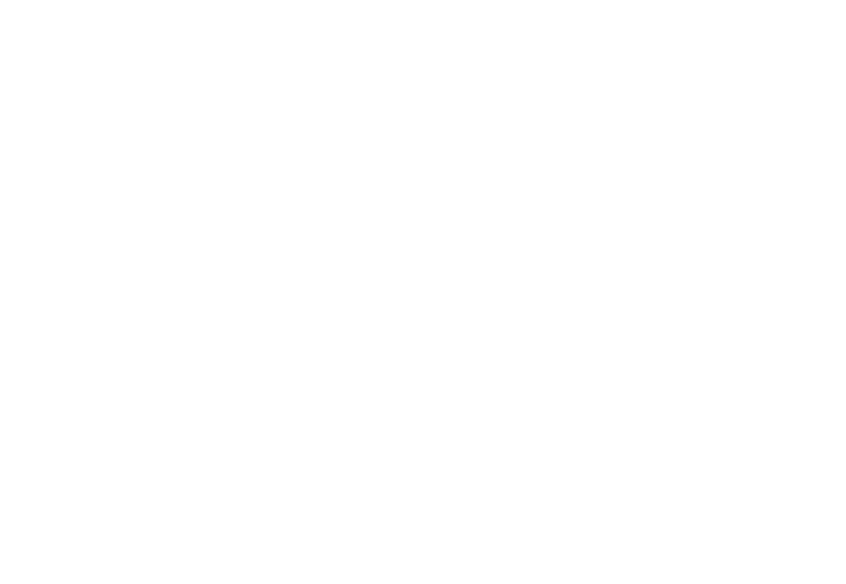
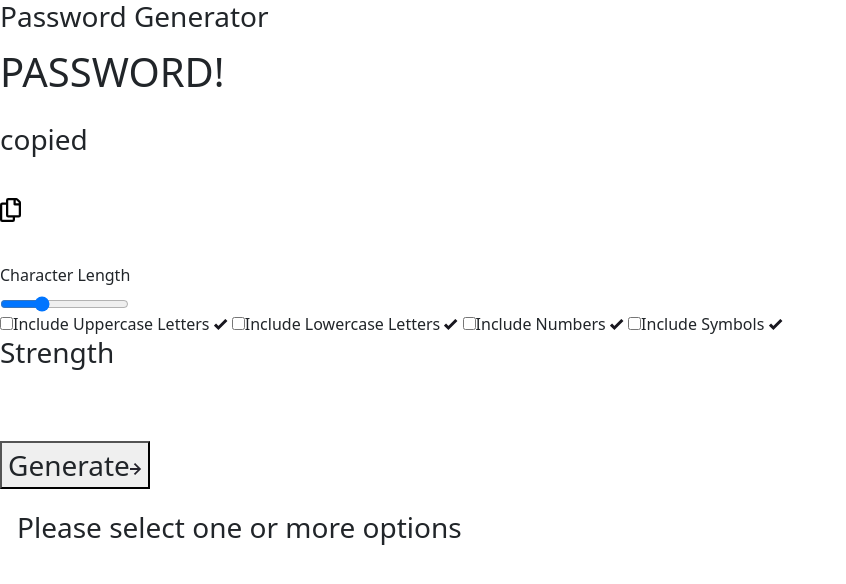
Before and after one commit to Rike12/Password-Generator, a plain HTML site: page index.html in a window 1280 px wide. Shown: the whole page, without its empty margins (0-846 px from the left). Drawn offline with nearby package versions, Linux system fonts and the light colour scheme.

Commit message:
created the HTML structure

```diff
--- a/index.html
+++ b/index.html
@@ -12,10 +12,56 @@
 <link href="https://fonts.googleapis.com/css2?family=JetBrains+Mono:wght@700&display=swap" rel="stylesheet">
    <!-----CSS---->
 <link rel="stylesheet" href="src/styles.css">
-
+<!---BOOTSTRAP-->
+<link href="https://cdn.jsdelivr.net/npm/bootstrap@5.0.2/dist/css/bootstrap.min.css" rel="stylesheet" integrity="sha384-EVSTQN3/azprG1Anm3QDgpJLIm9Nao0Yz1ztcQTwFspd3yD65VohhpuuCOmLASjC" crossorigin="anonymous">
     <title>Password Generator App</title>
 </head>
 <body>
+    <main class="main">
+        <h1 class="fs-3 text-grey title">Password Generator</h1>
+        <div class="field fs-1 flex">
+            <p id="fieldText" class="fieldText text-grey">PASSWORD!</p>
+            <div class="copy flex">
+                <p id="copyMsg" class="fs-3 uppercase text-green">copied</p>
+                <svg id="copyIcon" class="copyIcon" width="21" height="24" xmlns="http://www.w3.org/2000/svg"><path class="copyIconPath" d="M20.341 3.091 17.909.659A2.25 2.25 0 0 0 16.319 0H8.25A2.25 2.25 0 0 0 6 2.25V4.5H2.25A2.25 2.25 0 0 0 0 6.75v15A2.25 2.25 0 0 0 2.25 24h10.5A2.25 2.25 0 0 0 15 21.75V19.5h3.75A2.25 2.25 0 0 0 21 17.25V4.682a2.25 2.25 0 0 0-.659-1.591ZM12.469 21.75H2.53a.281.281 0 0 1-.281-.281V7.03a.281.281 0 0 1 .281-.281H6v10.5a2.25 2.25 0 0 0 2.25 2.25h4.5v1.969a.282.282 0 0 1-.281.281Zm6-4.5H8.53a.281.281 0 0 1-.281-.281V2.53a.281.281 0 0 1 .281-.281H13.5v4.125c0 .621.504 1.125 1.125 1.125h4.125v9.469a.282.282 0 0 1-.281.281Zm.281-12h-3v-3h.451c.075 0 .147.03.2.082L18.667 4.6a.283.283 0 0 1 .082.199v.451Z" fill="hsl( var(--clr-neonGreen) )"/>
+                </svg>
+            </div>
+        </div>
+        <div class="options">
 
+            <label class="sliderLabel flex" for="slider">Character Length <span class="sliderValue fs-1 text-green" id="sliderValue"></span></label>
+            <input class="slider d-block" type="range" name="slider" id="slider" min="5" max="15" value="8">
+            <div class="checkboxes flex">
+                <label for="inclUppercase" class="checkboxLabel">
+                    <input type="checkbox" name="inclUppercase" id="inclUppercase">Include Uppercase Letters
+                    <span class="checkmark"><img src="./assets/images/icon-check.svg" alt="checked-icon"></span>
+                </label>
+                <label for="inclLowercase" class="checkboxLabel">
+                    <input type="checkbox" name="inclLowercase" id="inclLowercase">Include Lowercase Letters
+                    <span class="checkmark"><img src="./assets/images/icon-check.svg" alt="checked-icon"></span>
+                </label>
+                <label for="inclNumber" class="checkboxLabel">
+                    <input type="checkbox" name="inclNumber" id="inclNumber">Include Numbers
+                    <span class="checkmark"><img src="./assets/images/icon-check.svg" alt="checked-icon"></span>
+                </label>
+                <label for="inclSymbol" class="checkboxLabel">
+                    <input type="checkbox" name="inclSymbol" id="inclSymbol">Include Symbols
+                    <span class="checkmark"><img src="./assets/images/icon-check.svg" alt="checked-icon"></span>
+                </label>
+        </div>
+        <div class="strength flex">
+            <h2 class="fs-3 text-grey uppercase">Strength</h2>
+            <div class="strengthLvl flex">
+                <p class="fs-2 text-white uppercase" id="levelTxt">weak</p>
+                <div id="bar1" class="bars bar1"></div>
+                <div id="bar2" class="bars bar2"></div>
+                <div id="bar3" class="bars bar3"></div>
+                <div id="bar4" class="bars bar4"></div>
+            </div>
+        </div>
+        <button id="generateBtn" class="uppercase fs-3 bg-green text-dark button">Generate<svg width="12" height="12" xmlns="http://www.w3.org/2000/svg"><path fill="#24232C" d="m5.106 12 6-6-6-6-1.265 1.265 3.841 3.84H.001v1.79h7.681l-3.841 3.84z"/></svg></button>
+    </div>
+    <p id="alert" class="fs-3 alert">Please select one or more options</p>
+    </main>
 </body>
 </html>
```
